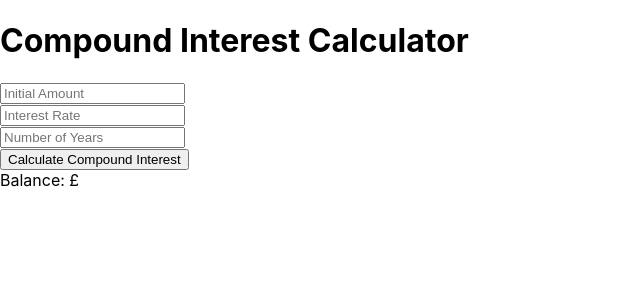
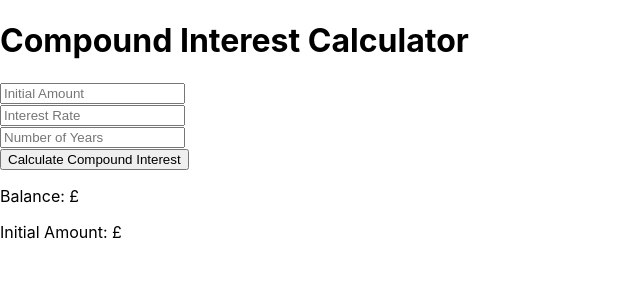
Before and after one commit to upul-d/compound_interest_calculator, a React (Create React App) app: page / in a window 1280 px wide. Shown: the top 300 px of the page, without its empty margins (0-640 px from the left). Built offline with nearby package versions, Linux system fonts and the light colour scheme.

Commit message:
Modifies result render to show initial amount

```diff
--- a/src/components/Calculator.js
+++ b/src/components/Calculator.js
@@ -10,7 +10,8 @@ class Calculator extends Component {
       initialAmount: '',
       interestRate: '',
       numberOfYears: '',
-      balance: ''
+      balance: '',
+      initialAmountForResultView: ''
     };
 
     this.handleInitialAmountChange = this.handleInitialAmountChange.bind(this);
@@ -47,9 +48,10 @@ class Calculator extends Component {
         initialAmount: '',
         interestRate: '',
         numberOfYears: '',
-        balance: balance
+        balance: balance,
+        initialAmountForResultView: initialAmount
       }
-    )
+    );
   }
 
   render() {
@@ -88,7 +90,7 @@ class Calculator extends Component {
         <input type="submit" value="Calculate Compound Interest" />
         <br/>
       </form>
-      <ResultView balance={this.state.balance}/>
+      <ResultView balance={this.state.balance} initialAmountForResultView={this.state.initialAmountForResultView}/>
     </div>
   }
 }
--- a/src/components/ResultView.js
+++ b/src/components/ResultView.js
@@ -1,5 +1,12 @@
-const ResultView = ({balance}) => {
-  return `Balance: £${balance}`;
+import React from 'react';
+
+const ResultView = ({balance, initialAmountForResultView}) => {
+  return (
+    <div>
+    <p>Balance: £{balance}</p>
+    <p>Initial Amount: £{initialAmountForResultView}</p>
+    </div>
+  )
 }
 
 export default ResultView;
```
